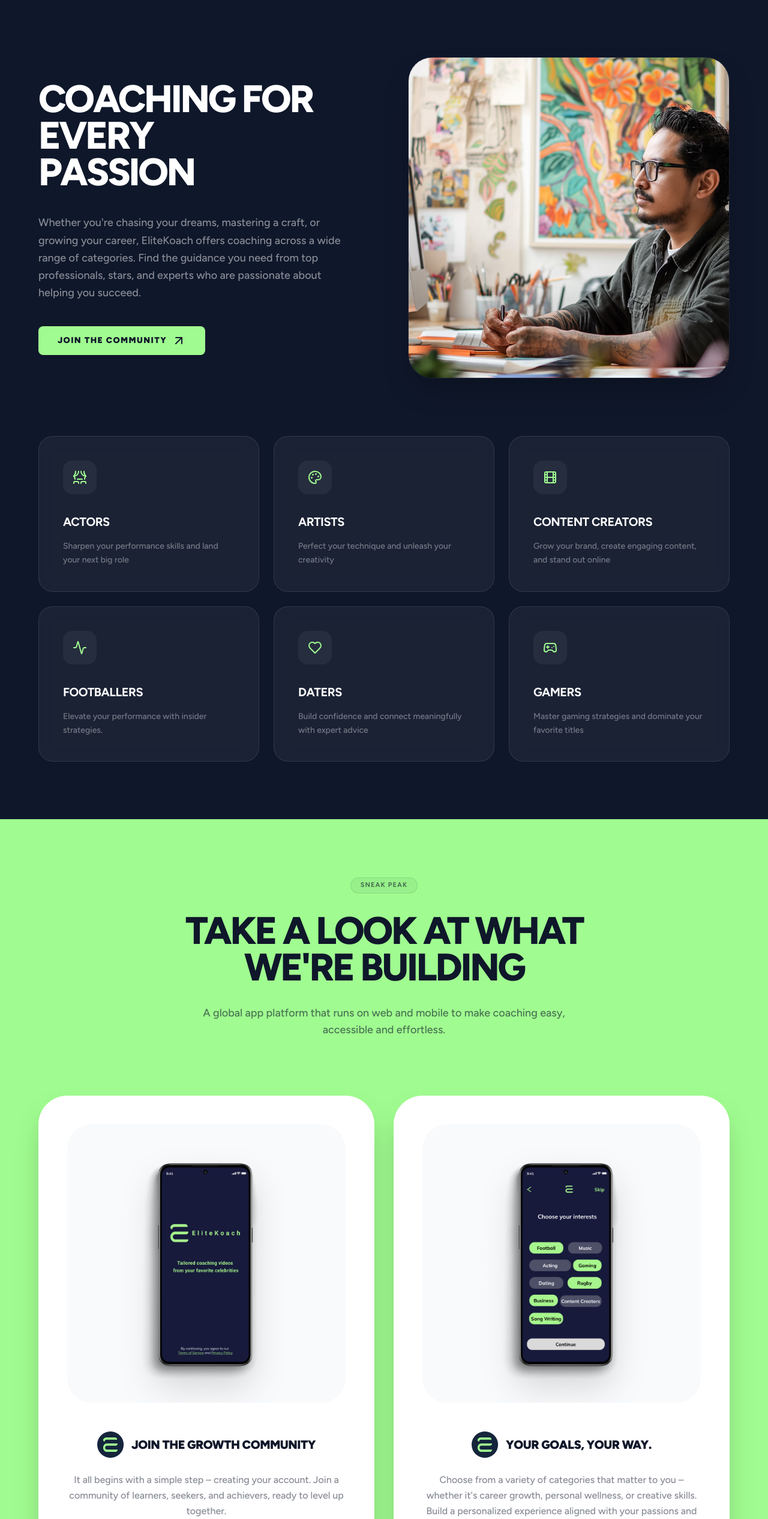
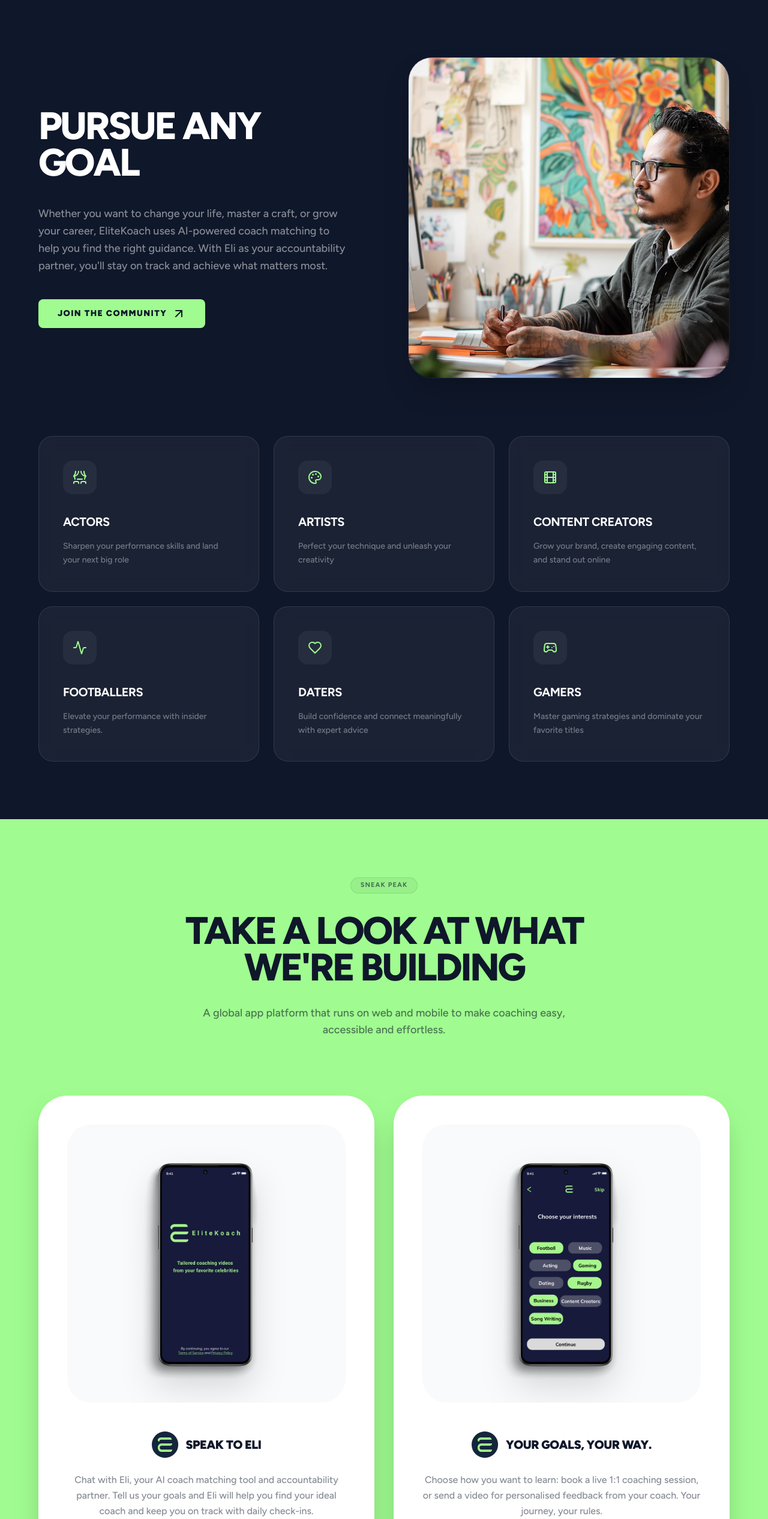
Before and after one commit to Elitekoachtools/Elitekoach, a React (Vite) app: page / in a window 1280 px wide. Shown: the part 3480-6013 px from the top of the page at 60% size. Built offline with nearby package versions, Linux system fonts and the light colour scheme; a web font is replaced by a local one.

Commit message:
Update homepage copy to reflect Eli accountability partner and life transformation messaging

```diff
--- a/src/components/sections/BenefitsMasonry.tsx
+++ b/src/components/sections/BenefitsMasonry.tsx
@@ -27,10 +27,10 @@
             Benefits
           </span>
           <h2 className="section-title text-brand-bg text-center mb-6">
-            Achieve More With EliteKoach
+            Change Your Life With EliteKoach
           </h2>
           <p className="text-brand-bg/60 text-lg font-medium">
-            Exclusive coaching, real results, delivered to you.
+            Pursue any goal. Stay accountable. Get coached by the best.
           </p>
         </div>
 
--- a/src/components/sections/Categories.tsx
+++ b/src/components/sections/Categories.tsx
@@ -53,14 +53,11 @@
         <div className="grid lg:grid-cols-2 gap-20 items-center mb-24">
           <div className="space-y-10">
             <h2 className="section-title">
-              Coaching for Every <br />
-              Passion
+              Pursue Any <br />
+              Goal
             </h2>
             <p className="text-lg text-white/50 max-w-lg leading-relaxed font-medium">
-              Whether you're chasing your dreams, mastering a craft, or growing
-              your career, EliteKoach offers coaching across a wide range of
-              categories. Find the guidance you need from top professionals,
-              stars, and experts who are passionate about helping you succeed.
+              Whether you want to change your life, master a craft, or grow your career, EliteKoach uses AI-powered coach matching to help you find the right guidance. With Eli as your accountability partner, you'll stay on track and achieve what matters most.
             </p>
             <Button
               data-formkit-toggle={KIT_FORM_ID}
--- a/src/components/sections/FAQSection.tsx
+++ b/src/components/sections/FAQSection.tsx
@@ -39,23 +39,23 @@
   const faqs = [
     {
       question: "What is EliteKoach?",
-      answer: "EliteKoach connects you with world-class coaches—celebrity experts, top performers, and industry leaders—who provide personalized advice and actionable feedback tailored to your goals. It's coaching redefined, designed to unlock your potential."
+      answer: "EliteKoach is a platform that helps you change your life and pursue any goal you put your mind to. Our AI coach matching tool, Eli, connects you with the perfect coach and acts as your accountability partner, keeping you mentally aligned with daily check-ins."
     },
     {
       question: "How does it work?",
-      answer: "Simply upload a video of your performance or challenge, select your preferred coach, and receive a detailed video response with expert insights and actionable steps to improve."
+      answer: "Start by speaking to Eli, your AI coach matching tool. Eli will help you find your ideal coach based on your goals. From there, you can either book a live 1:1 coaching session or send a video for personalised feedback. Eli also provides daily check-ins to keep you accountable and on track."
     },
     {
-      question: "Why should I use EliteKoach instead of other platforms?",
-      answer: "EliteKoach offers direct access to true 'stars' and elite professionals who typically aren't available for private coaching anywhere else, combined with an AI-enhanced experience for seamless matching."
-    },
-    {
-      question: "Is EliteKoach only for professionals?",
-      answer: "Not at all. EliteKoach is for anyone looking to level up their skills, from beginners to advanced performers across various categories."
+      question: "Do I need coaching experience?",
+      answer: "Not at all. EliteKoach is for anyone looking to change their life, from beginners to advanced performers. Eli adapts to your level and helps you build the right habits to achieve your goals."
     },
     {
       question: "What if I'm too busy for regular sessions?",
-      answer: "EliteKoach is built for busy lifestyles. You can upload videos and receive feedback on your own schedule, with no need for live, synchronized sessions unless you choose to book one."
+      answer: "EliteKoach is built for busy lifestyles. You can book sessions or send videos on your own schedule, and Eli's daily check-ins are designed to take just a few minutes to keep you aligned and motivated."
+    },
+    {
+      question: "How does Eli keep me accountable?",
+      answer: "Eli acts as your personal accountability partner. Through daily check-ins, Eli helps you stay focused on your goals, track your progress, and maintain the mental discipline needed to achieve lasting change."
     }
   ];
 
--- a/src/components/sections/FinalCTA.tsx
+++ b/src/components/sections/FinalCTA.tsx
@@ -12,9 +12,9 @@
       <div className="section-container">
         <div className="flex flex-col lg:flex-row items-center gap-16">
           <div className="flex-1 space-y-10">
-            <h2 className="section-title">Take the Leap</h2>
+            <h2 className="section-title">Change Your Life</h2>
             <p className="text-xl text-white/50 max-w-md leading-relaxed">
-              Learn from legends. Build your legacy. Start today.
+              Pursue any goal. Build daily accountability. Start today.
             </p>
             <Button
               data-formkit-toggle={KIT_FORM_ID}
--- a/src/components/sections/MockupGrid.tsx
+++ b/src/components/sections/MockupGrid.tsx
@@ -8,23 +8,23 @@
 export const MockupGrid: React.FC = () => {
   const items = [
     {
-      title: "Join the Growth Community",
-      desc: "It all begins with a simple step – creating your account. Join a community of learners, seekers, and achievers, ready to level up together.",
+      title: "Speak to Eli",
+      desc: "Chat with Eli, your AI coach matching tool and accountability partner. Tell us your goals and Eli will help you find your ideal coach and keep you on track with daily check-ins.",
       img: Mob1,
     },
     {
       title: "Your goals, your way.",
-      desc: "Choose from a variety of categories that matter to you – whether it's career growth, personal wellness, or creative skills. Build a personalized experience aligned with your passions and priorities.",
+      desc: "Choose how you want to learn: book a live 1:1 coaching session, or send a video for personalised feedback from your coach. Your journey, your rules.",
       img: Mob2,
     },
     {
       title: "Find Your Perfect Coach",
-      desc: "Explore a diverse range of professional coaches with expertise tailored to your goals. Select the right coach who aligns with your unique aspirations.",
+      desc: "Eli matches you with coaches based on your unique goals, preferences, and coaching style. Get the right guidance for the life you want to build.",
       img: Mob3,
     },
     {
-      title: "Learn and grow with elite talent",
-      desc: "Book a session with your chosen coach to receive tailored feedback, expert insights, and actionable plans to improve. With their support, you'll tackle challenges, refine your skills, and grow beyond expectations.",
+      title: "Improve with daily accountability",
+      desc: "Book sessions or send videos for feedback, and use daily check-ins with Eli to stay mentally aligned. Turn ambition into achievement, one step at a time.",
       img: Mob4,
     },
   ];
```
